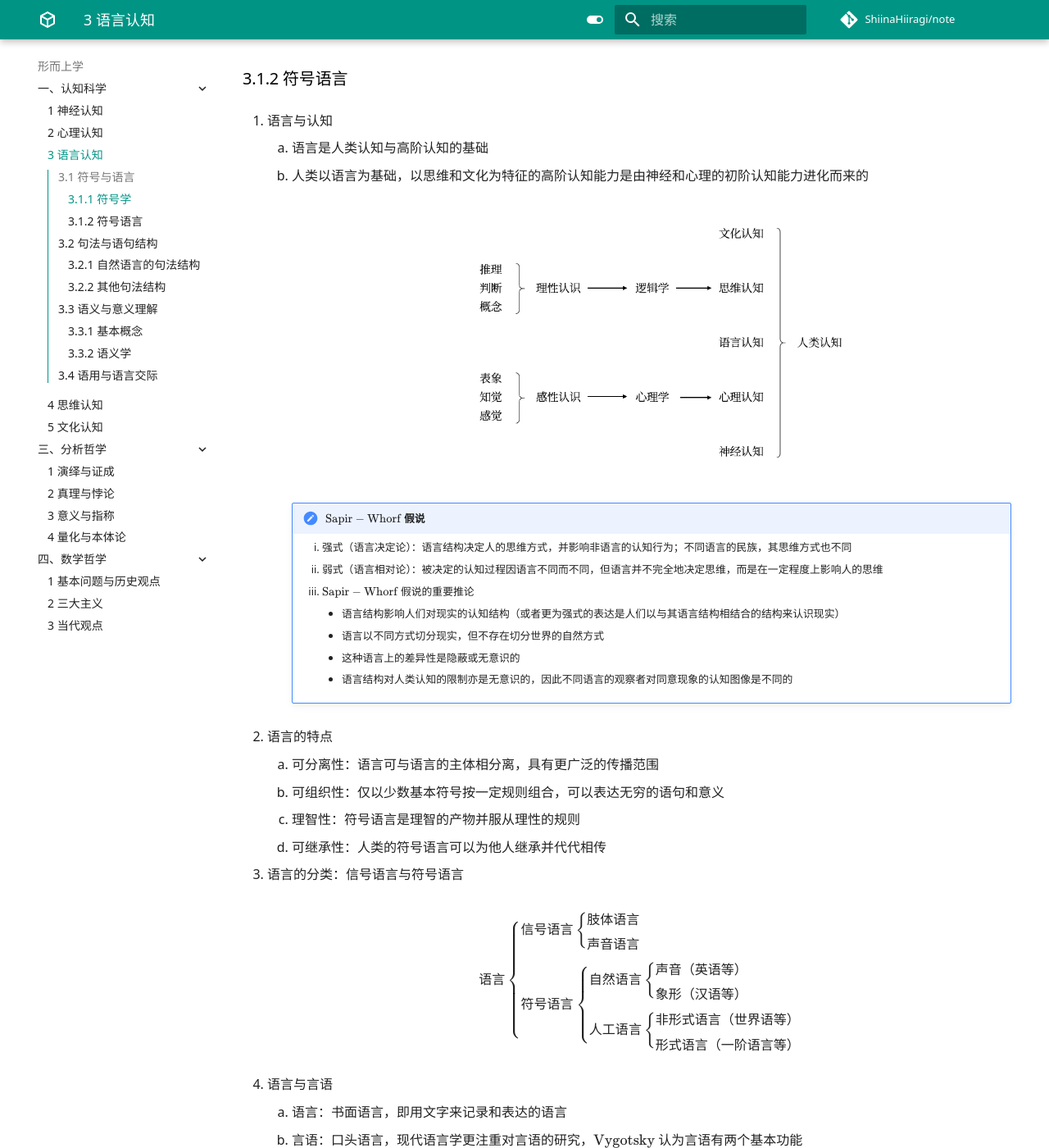
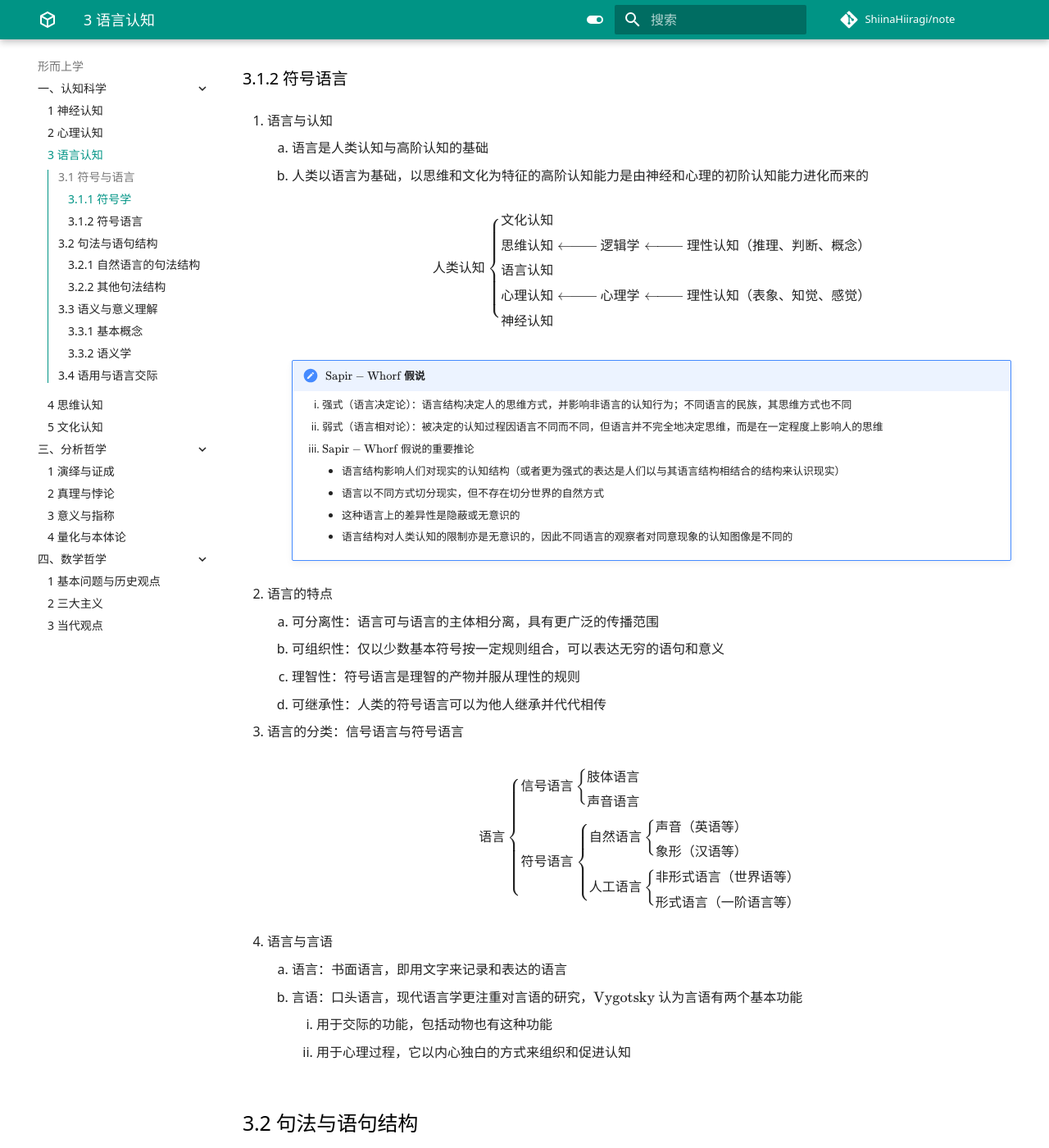
Before and after one commit to ShiinaHiiragi/note, an MkDocs documentation site: the page built from docs/meta/cogn/lang.md, in a window 1280 px wide and 1400 px high, scrolled down 847 px. Shown: the whole window at 82% size. Built offline with MkDocs 1.6.1 and Material for MkDocs 9.7.7, drawn with Linux system fonts in a browser that asks for light colours; comment, search, counter and statistics services are not loaded.

Commit message:
remove figure

```diff
--- a/docs/meta/cogn/lang.md
+++ b/docs/meta/cogn/lang.md
@@ -24,10 +24,19 @@
     1. 语言是人类认知与高阶认知的基础
     2. 人类以语言为基础，以思维和文化为特征的高阶认知能力是由神经和心理的初阶认知能力进化而来的
 
-        <figure markdown>
-            ![](../assets/cogn.png)
-            <style> img[src$="cogn.png"] { width: 500px; } </style>
-        </figure>
+        $$
+        \textsf{人类认知} \left\{\begin{aligned}
+        & \textsf{文化认知} \\
+        & \textsf{思维认知}
+        \xleftarrow{\qquad} \textsf{逻辑学}
+        \xleftarrow{\qquad} \textsf{理性认知（推理、判断、概念）} \\
+        & \textsf{语言认知} \\
+        & \textsf{心理认知}
+        \xleftarrow{\qquad} \textsf{心理学}
+        \xleftarrow{\qquad} \textsf{理性认知（表象、知觉、感觉）} \\
+        & \textsf{神经认知}
+        \end{aligned}\right.
+        $$
 
         !!! note "$\text{Sapir}-\text{Whorf}$ 假说"
             1. 强式（语言决定论）：语言结构决定人的思维方式，并影响非语言的认知行为；不同语言的民族，其思维方式也不同
```
Also changed, not shown: docs/meta/assets/cogn.png (deleted).
